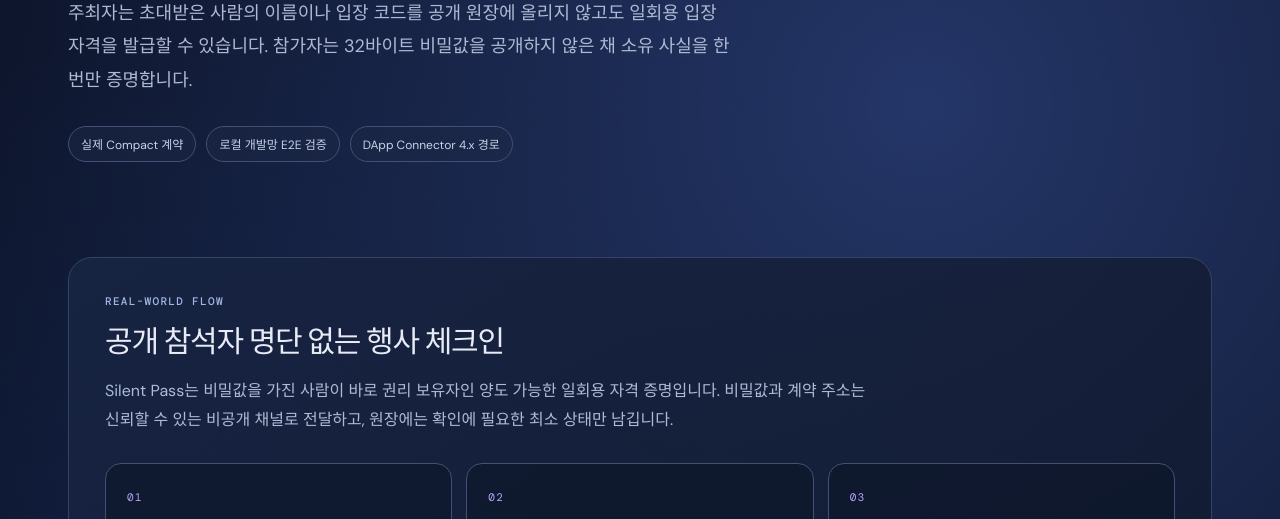
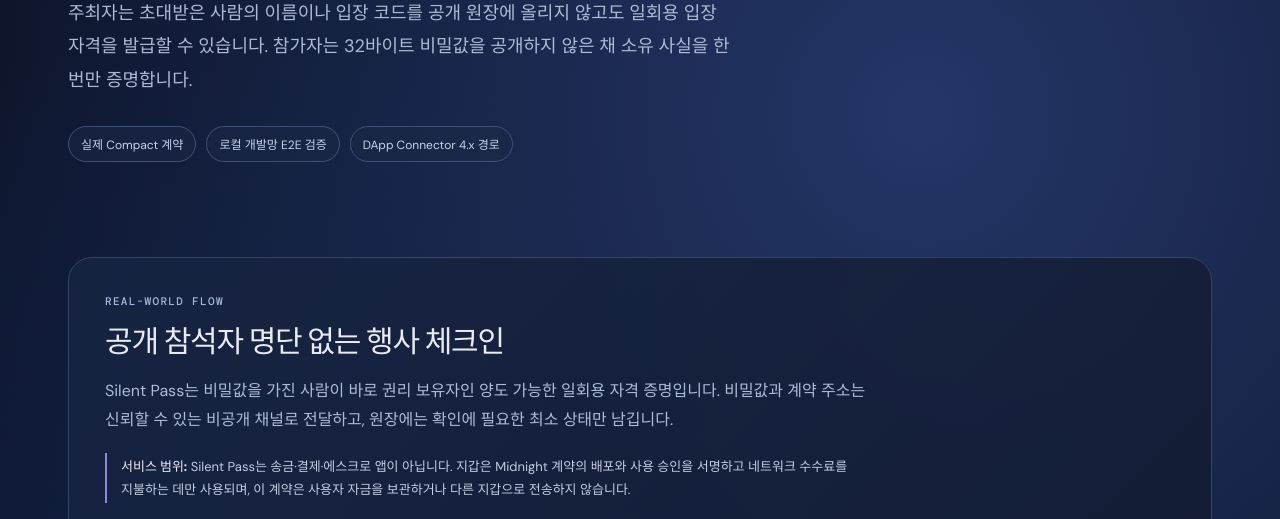
Before and after one commit to Haamseongho/midnight_contest, a website built with Vite: page index.html in a window 1280 px wide. Shown: the part 412-931 px from the top of the page. Built offline with nearby package versions, Linux system fonts and the light colour scheme.

Commit message:
docs: clarify Silent Pass product scope

```diff
--- a/index.html
+++ b/index.html
@@ -45,6 +45,12 @@
             Silent Pass는 비밀값을 가진 사람이 바로 권리 보유자인 양도 가능한
             일회용 자격 증명입니다. 비밀값과 계약 주소는 신뢰할 수 있는 비공개
             채널로 전달하고, 원장에는 확인에 필요한 최소 상태만 남깁니다.
+          </p>
+          <p class="scope-note">
+            <strong>서비스 범위:</strong> Silent Pass는 송금·결제·에스크로 앱이
+            아닙니다. 지갑은 Midnight 계약의 배포와 사용 승인을 서명하고
+            네트워크 수수료를 지불하는 데만 사용되며, 이 계약은 사용자 자금을
+            보관하거나 다른 지갑으로 전송하지 않습니다.
           </p>
           <ol class="role-flow">
             <li>
--- a/src/style.css
+++ b/src/style.css
@@ -149,6 +149,19 @@
   color: #aebbd7;
   line-height: 1.8;
   word-break: keep-all;
+}
+.scope-note {
+  max-width: 780px;
+  margin: 18px 0 0;
+  border-left: 2px solid #8f87db;
+  padding: 2px 0 2px 14px;
+  color: #c4cce2;
+  font-size: 13px;
+  line-height: 1.8;
+  word-break: keep-all;
+}
+.scope-note strong {
+  color: #eeeafa;
 }
 .role-flow {
   list-style: none;
```
Also changed, not shown: docs/DEMO_SCRIPT.md (+3 -0 lines), tests/repository.test.mjs (+14 -0 lines), README.md.
